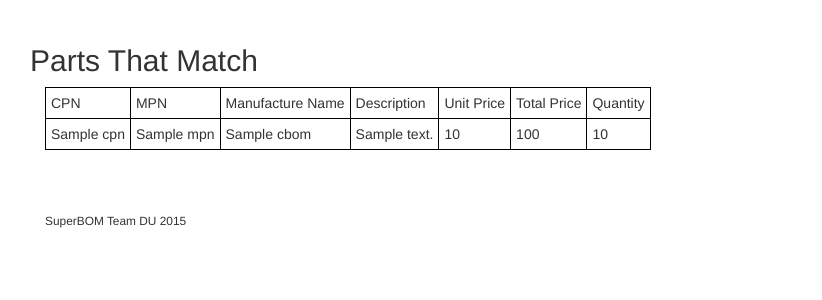
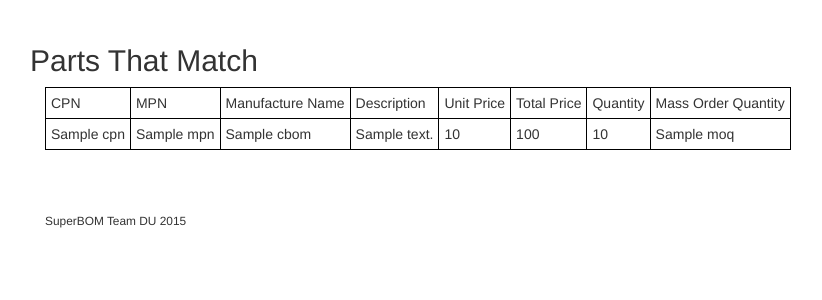
Before and after one commit to a-leut/costed_bill_of_materials, a Python web app: template project/templates/cbom/part_list.html in a window 1280 px wide. Shown: the part 51-351 px from the top of the page, without its empty margins (25-847 px from the left). Run offline with Jinja, Linux system fonts and the light colour scheme; the template is opened without the code that fills it: most values are stand-ins (such as "Sample title", 1, 10 or a date in 2020); some libraries are stand-ins or nearby versions.

Commit message:
MOQ update

```diff
--- a/project/cbom/import_cbom.py
+++ b/project/cbom/import_cbom.py
@@ -25,6 +25,7 @@ def create_cbom_row_records(file, cbom):
         cbom_row.cpn = row[1]['Customer Part Number']
         cbom_row.description = row[1]['Description']
         cbom_row.quantity = row[1]['QTY']
+        cbom_row.MOQ = row[1]['MOQ']
         cbom_row.man_name = row[1]['Manufacturer']
         cbom_row.mpn = row[1]['MPN']
         cbom_row.unit_price = row[1]['Unit Price']
--- a/project/models.py
+++ b/project/models.py
@@ -22,4 +22,5 @@ class CbomRow(db.Model):
     unit_price = db.Column(db.Numeric)
     total_price = db.Column(db.Numeric)
     quantity = db.Column(db.Integer)
+    MOQ = db.Column(db.Integer)
     new_cool_columns = db.Column(db.String(10))
--- a/project/templates/cbom/part_list.html
+++ b/project/templates/cbom/part_list.html
@@ -43,6 +43,9 @@
               <td>
                   Quantity
               </td>
+              <td>
+                  Mass Order Quantity
+              </td>
           </tr>
           {% for matching_cboms in cboms %}
           <tr>
@@ -71,6 +74,9 @@
               <td>
                   {{ matching_cboms.quantity }}
               </td>
+              <td>
+                  {{ matching_cboms.MOQ }}
+              </td>
           </tr>
           {% endfor %}
       </table>
--- a/project/templates/cbom/view_cbom.html
+++ b/project/templates/cbom/view_cbom.html
@@ -43,6 +43,9 @@
               <td>
                   Quantity
               </td>
+              <td>
+                  Mass Order Quantity
+              </td>
           </tr>
           {% for cbom in rows %}
           <tr>
@@ -71,6 +74,9 @@
               <td>
                   {{ cbom.quantity }}
               </td>
+              <td>
+                  {{ cbom.MOQ }}
+              </td>
           </tr>
           {% endfor %}
       </table>
```
